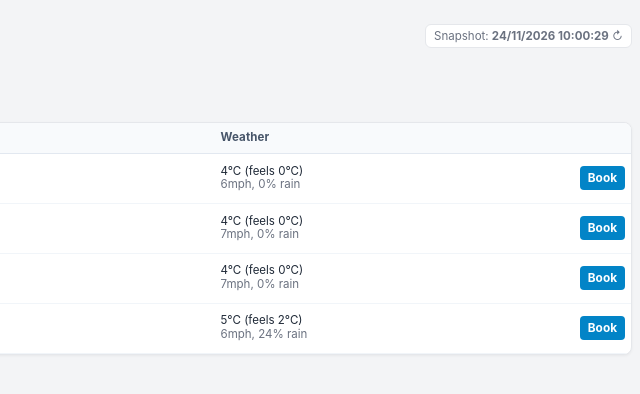
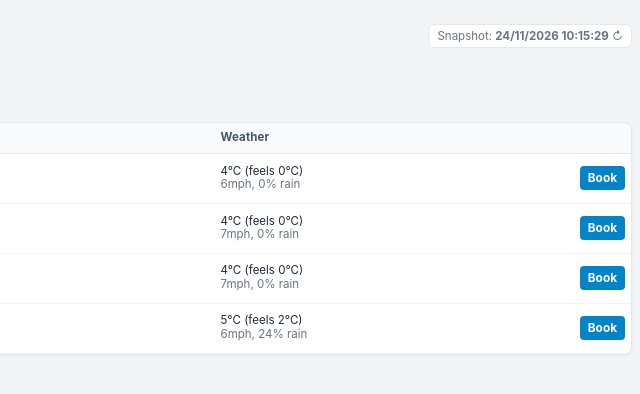
Before and after one commit to edreid1970/rotherham-golf, a plain HTML site: page index.html in a window 1280 px wide. Shown: the full height of the page, 640-1280 px from the left. Drawn offline with Linux system fonts and the light colour scheme.

Commit message:
Update practice dashboard - 24/11/2026 10:15

```diff
--- a/index.html
+++ b/index.html
@@ -203,7 +203,7 @@
             <div class="subtitle" id="slotCounter">Practice Windows (showing 36 of 36 slots)</div>
         </div>
         <div class="snapshot-bar" onclick="forceRefresh()" style="cursor:pointer;" title="Tap to refresh">
-            Snapshot: <strong>24/11/2026 10:00:29</strong> &#x21bb;
+            Snapshot: <strong>24/11/2026 10:15:29</strong> &#x21bb;
         </div>
     </div>
 
```
